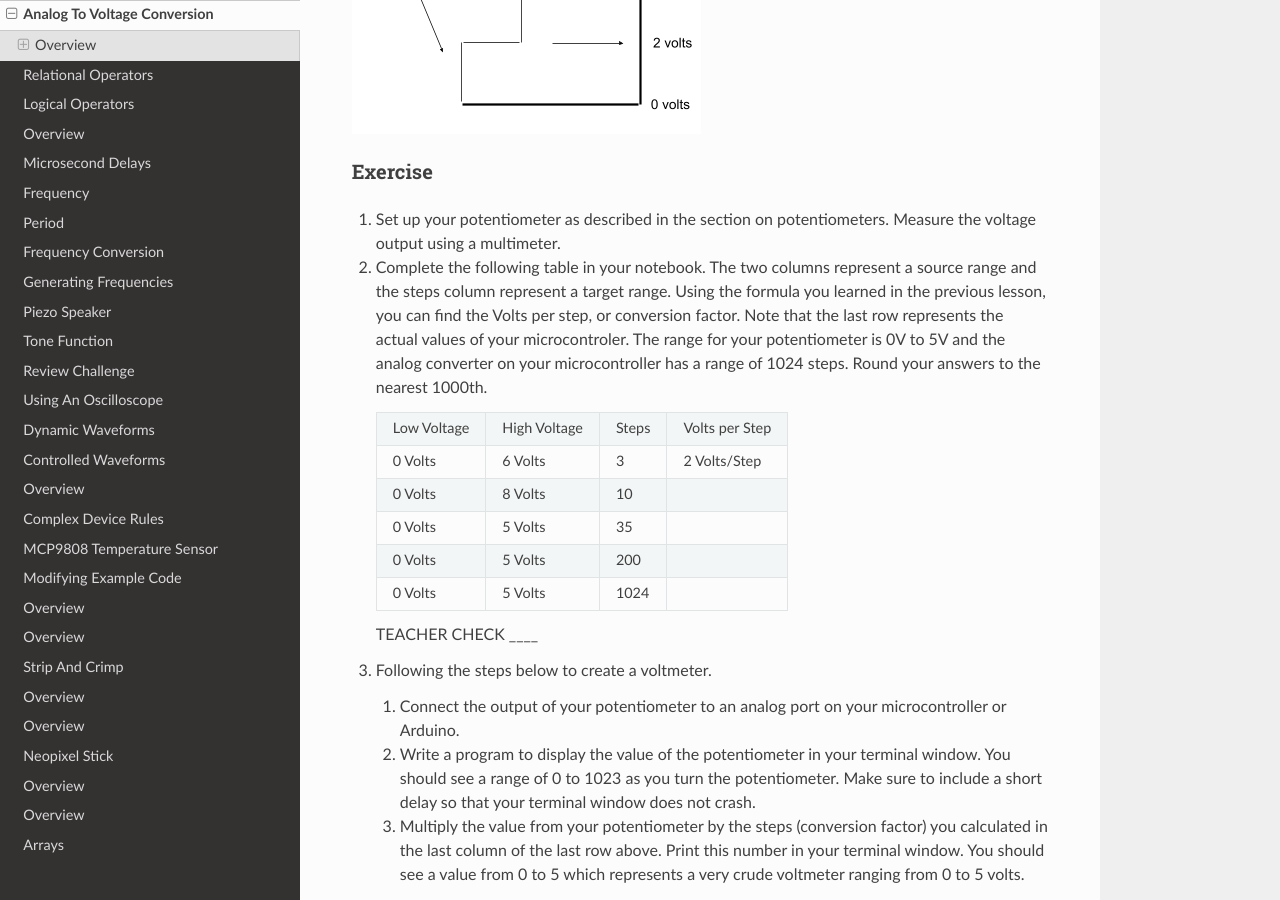
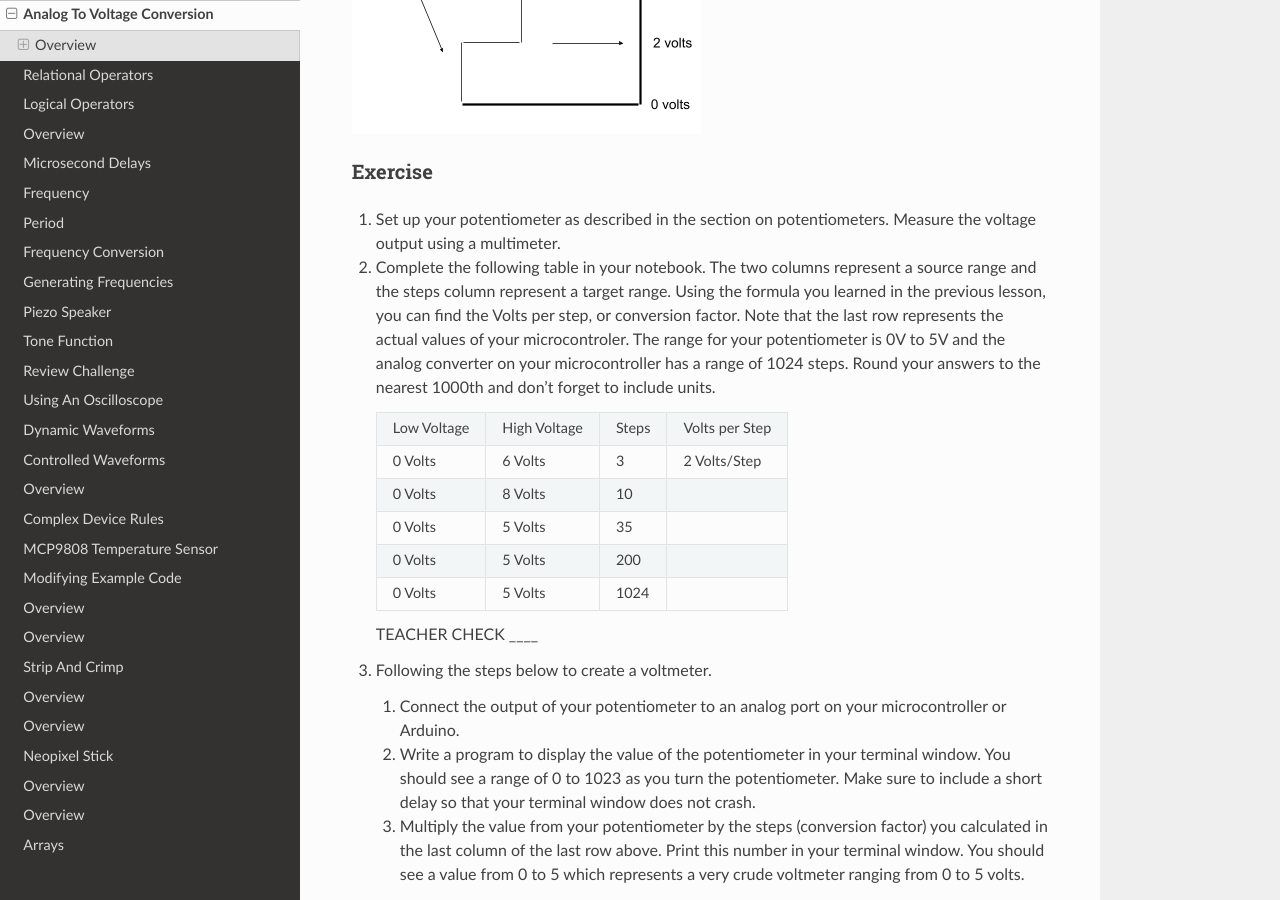
Before and after one commit to maxtkc/mvths-wiki, a Sphinx documentation site: the page built from docs/021a-analog-to-voltage.rst, in a window 1280 px wide and 900 px high, scrolled down 464 px. Built offline with Sphinx 7.4.7 and the Read the Docs theme 2.0.0, drawn with Linux system fonts in a browser that asks for light colours; pages that are not in the unit, such as notebooks, are missing from menus.

Commit message:
Update 021a-analog-to-voltage.rst

```diff
--- a/docs/021a-analog-to-voltage.rst
+++ b/docs/021a-analog-to-voltage.rst
@@ -13,7 +13,7 @@
 
 #. Set up your potentiometer as described in the section on potentiometers. Measure the voltage output using a multimeter.
 
-#. Complete the following table in your notebook. The two columns represent a source range and the steps column represent a target range. Using the formula you learned in the previous lesson, you can find the Volts per step, or conversion factor. Note that the last row represents the actual values of your microcontroler. The range for your potentiometer is 0V to 5V and the analog converter on your microcontroller has a range of 1024 steps. Round your answers to the nearest 1000th.
+#. Complete the following table in your notebook. The two columns represent a source range and the steps column represent a target range. Using the formula you learned in the previous lesson, you can find the Volts per step, or conversion factor. Note that the last row represents the actual values of your microcontroler. The range for your potentiometer is 0V to 5V and the analog converter on your microcontroller has a range of 1024 steps. Round your answers to the nearest 1000th and don't forget to include units.
 
    +---------------+----------------+---------+------------------+
    | Low Voltage   | High Voltage   | Steps   | Volts per Step   |
```
